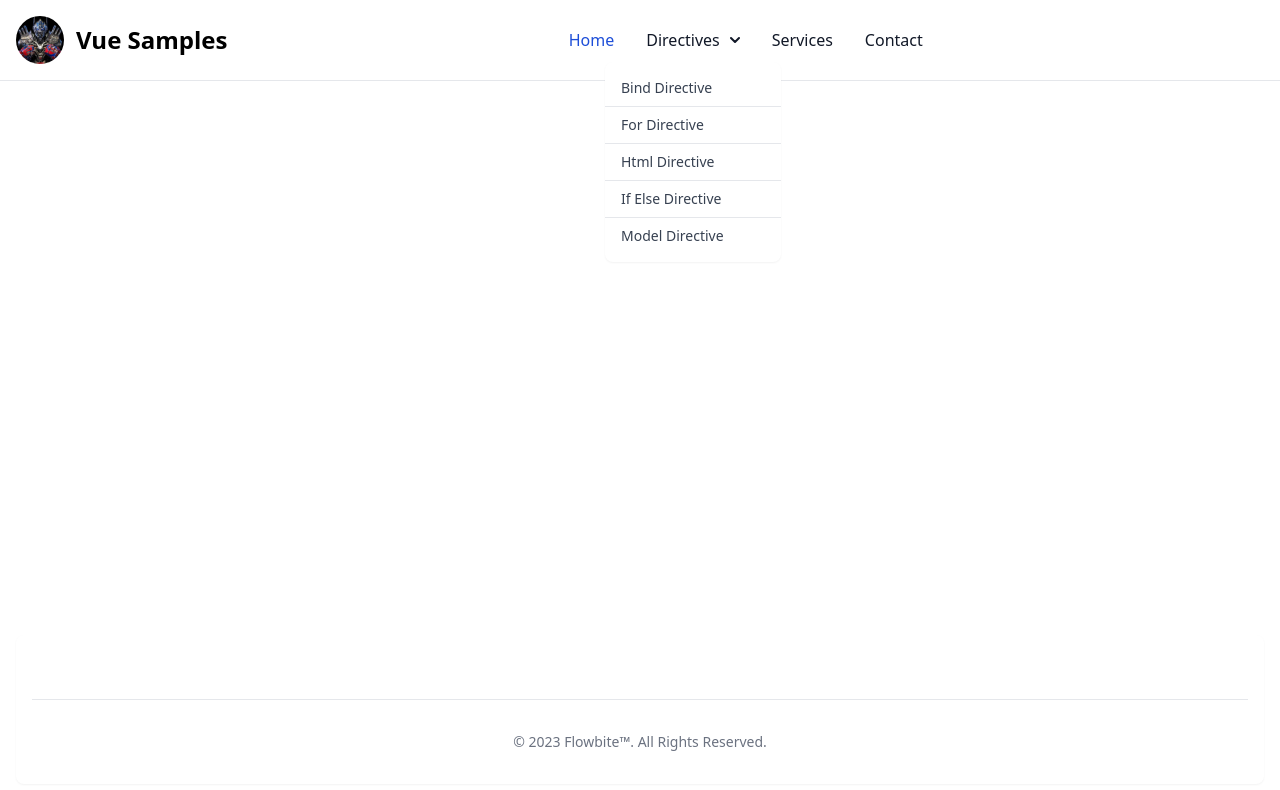
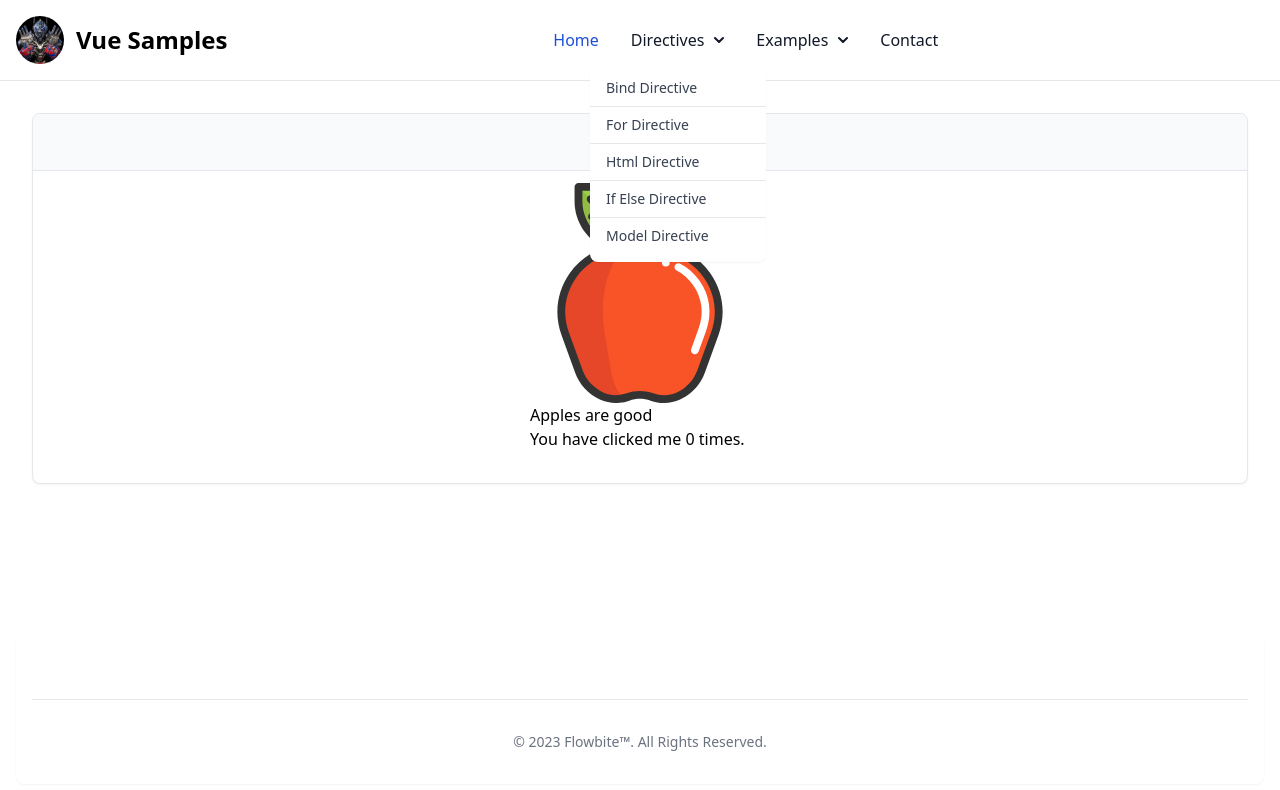
Before and after one commit to sunny200745/vue, a Vue app: page /example-counter in a window 1280 px wide. Both pictures are taken after a click on the button "Directives". Shown: the top 790 px of the page. Built offline with nearby package versions, Linux system fonts and the light colour scheme.

Commit message:
Example-counter: Added counter component with count functionality

```diff
--- a/src/App.vue
+++ b/src/App.vue
@@ -66,8 +66,8 @@
             </li>
             <li>
               <button
-                id="dropdownNavbarLink"
-                data-dropdown-toggle="dropdownNavbar"
+                id="directivesDropdownNavbarLink"
+                data-dropdown-toggle="directivesDropdownNavbar"
                 class="flex items-center justify-between w-full py-2 px-3 text-gray-900 hover:bg-gray-100 md:hover:bg-transparent md:border-0 md:hover:text-blue-700 md:p-0 md:w-auto dark:text-white md:dark:hover:text-blue-500 dark:focus:text-white dark:hover:bg-gray-700 md:dark:hover:bg-transparent"
               >
                 Directives
@@ -89,7 +89,7 @@
               </button>
               <!-- Dropdown menu -->
               <div
-                id="dropdownNavbar"
+                id="directivesDropdownNavbar"
                 class="z-10 hidden font-normal bg-white divide-y divide-gray-100 rounded-lg shadow-sm w-44 dark:bg-gray-700 dark:divide-gray-600"
               >
                 <ul
@@ -135,11 +135,46 @@
               </div>
             </li>
             <li>
-              <a
-                href="/"
-                class="block py-2 px-3 text-gray-900 rounded-sm hover:bg-gray-100 md:hover:bg-transparent md:hover:text-blue-700 md:p-0 md:dark:hover:text-blue-500 dark:text-white dark:hover:bg-gray-700 dark:hover:text-white md:dark:hover:bg-transparent dark:border-gray-700"
-                >Services</a
+              <button
+                id="examplesDropdownNavbarLink"
+                data-dropdown-toggle="examplesDropdownNavbar"
+                class="flex items-center justify-between w-full py-2 px-3 text-gray-900 hover:bg-gray-100 md:hover:bg-transparent md:border-0 md:hover:text-blue-700 md:p-0 md:w-auto dark:text-white md:dark:hover:text-blue-500 dark:focus:text-white dark:hover:bg-gray-700 md:dark:hover:bg-transparent"
               >
+                Examples
+                <svg
+                  class="w-2.5 h-2.5 ms-2.5"
+                  aria-hidden="true"
+                  xmlns="http://www.w3.org/2000/svg"
+                  fill="none"
+                  viewBox="0 0 10 6"
+                >
+                  <path
+                    stroke="currentColor"
+                    stroke-linecap="round"
+                    stroke-linejoin="round"
+                    stroke-width="2"
+                    d="m1 1 4 4 4-4"
+                  />
+                </svg>
+              </button>
+              <!-- Dropdown menu -->
+              <div
+                id="examplesDropdownNavbar"
+                class="z-10 hidden font-normal bg-white divide-y divide-gray-100 rounded-lg shadow-sm w-44 dark:bg-gray-700 dark:divide-gray-600"
+              >
+                <ul
+                  class="py-2 text-sm text-gray-700 dark:text-gray-200 divide-y"
+                  aria-labelledby="dropdownLargeButton"
+                >
+                  <li>
+                    <router-link
+                      class="block px-4 py-2 hover:bg-gray-100 dark:hover:bg-gray-600 dark:hover:text-white"
+                      to="/example-counter"
+                      >Example-Counter</router-link
+                    >
+                  </li>
+                </ul>
+              </div>
             </li>
             <li>
               <a
--- a/src/components/IfElseDirective.vue
+++ b/src/components/IfElseDirective.vue
@@ -16,7 +16,7 @@ const word:any = ref('apple')
                 <figure class="mx-auto relative max-w-sm transition-all duration-300 cursor-pointer filter grayscale hover:grayscale-0">
                     <div v-if="word === 'apple'">
                         <a href="#">
-                            <img class="rounded-lg" src="https://www.w3schools.com/vue/img_apple.svg" alt="image description">
+                            <img class="rounded-lg" src="../assets/img_apple.svg" alt="image description">
                         </a>
                     </div>
                     <div v-else-if="word === 'pizza'">
--- /dev/null
+++ b/src/components/examples/Counter.vue
@@ -0,0 +1,32 @@
+<script setup lang="ts">
+
+import {ref} from 'vue'
+const clicks = ref(0);
+const data = ref( {
+    name : 'Apples',
+    message : 'Apples are good',
+})
+const countClicks = () =>{
+    clicks.value++
+}
+
+</script>
+
+<template>
+    <div class="w-full bg-white border border-gray-200 rounded-lg shadow-sm dark:bg-gray-800 dark:border-gray-700">
+            <div class="text-sm font-medium text-center text-gray-500 border-b border-gray-200 rounded-t-lg bg-gray-50 dark:border-gray-700 dark:text-gray-400 dark:bg-gray-800">
+
+                <h5 class="p-3 text-2xl  font-bold tracking-tight text-gray-900">{{ data.name }}</h5>
+            </div>
+            <div v-on:click="countClicks" class="h-[300px] w-[220px] mt-3 mx-auto">
+                <img src="../../assets/img_apple.svg">
+                <p>{{ data.message }}</p>
+                <p id="red">You have clicked me {{ clicks }} times.</p>
+            </div>
+    </div>
+
+</template>
+
+<style>
+
+</style>
--- a/src/main.ts
+++ b/src/main.ts
@@ -25,6 +25,7 @@ import IfElseDirective from './components/IfElseDirective.vue'
 import ModelDirective from './components/ModelDirective.vue'
 import Dashboard from './components/dashboard/Dashboard.vue'
 import TransactionDetails from './components/dashboard/TransactionDetails.vue'
+import Counter from './components/examples/Counter.vue'
 
 const router = createRouter({
     history:createWebHistory(),
@@ -58,6 +59,10 @@ const router = createRouter({
             component: TransactionDetails,
         },
         {
+            path:'/example-counter',
+            component: Counter,
+        },
+        {
             path: '/',
             redirect: '/dashboard'
 
```
Also changed, not shown: src/assets/img_apple.svg (added).
